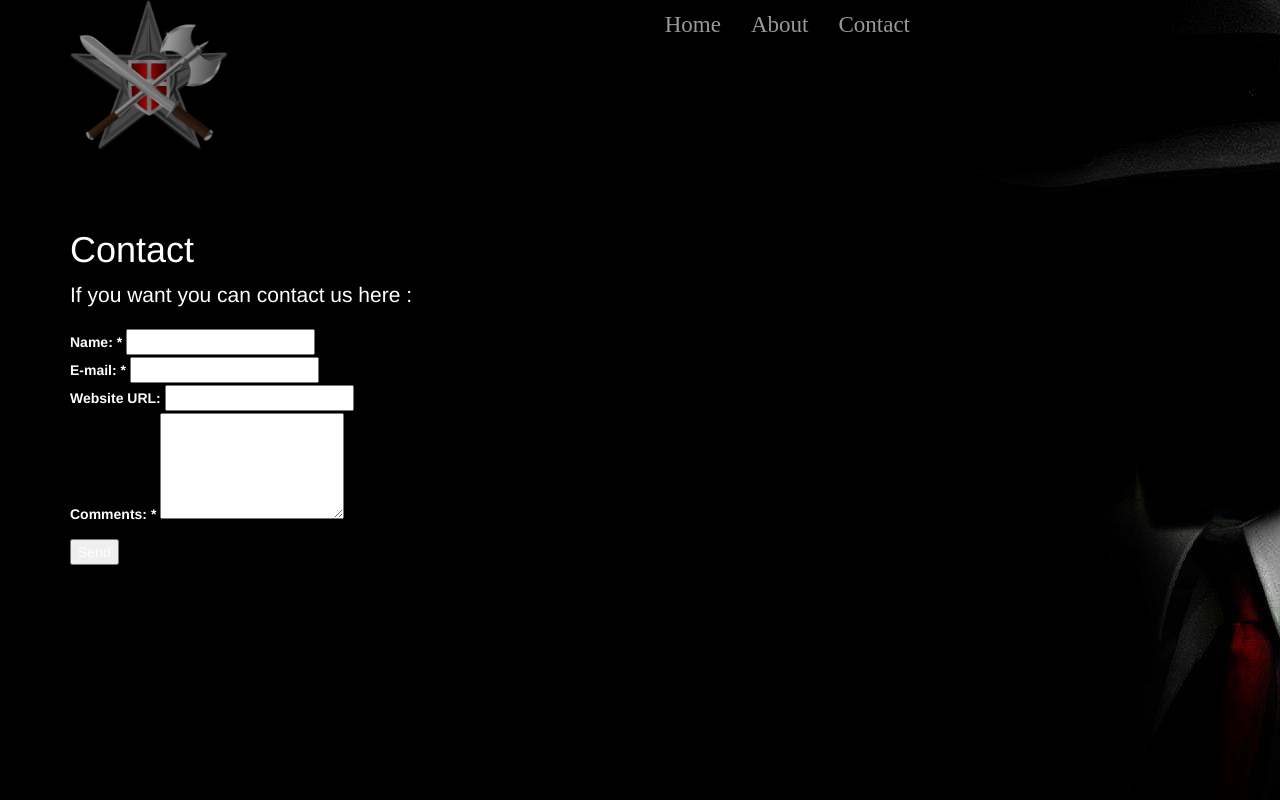
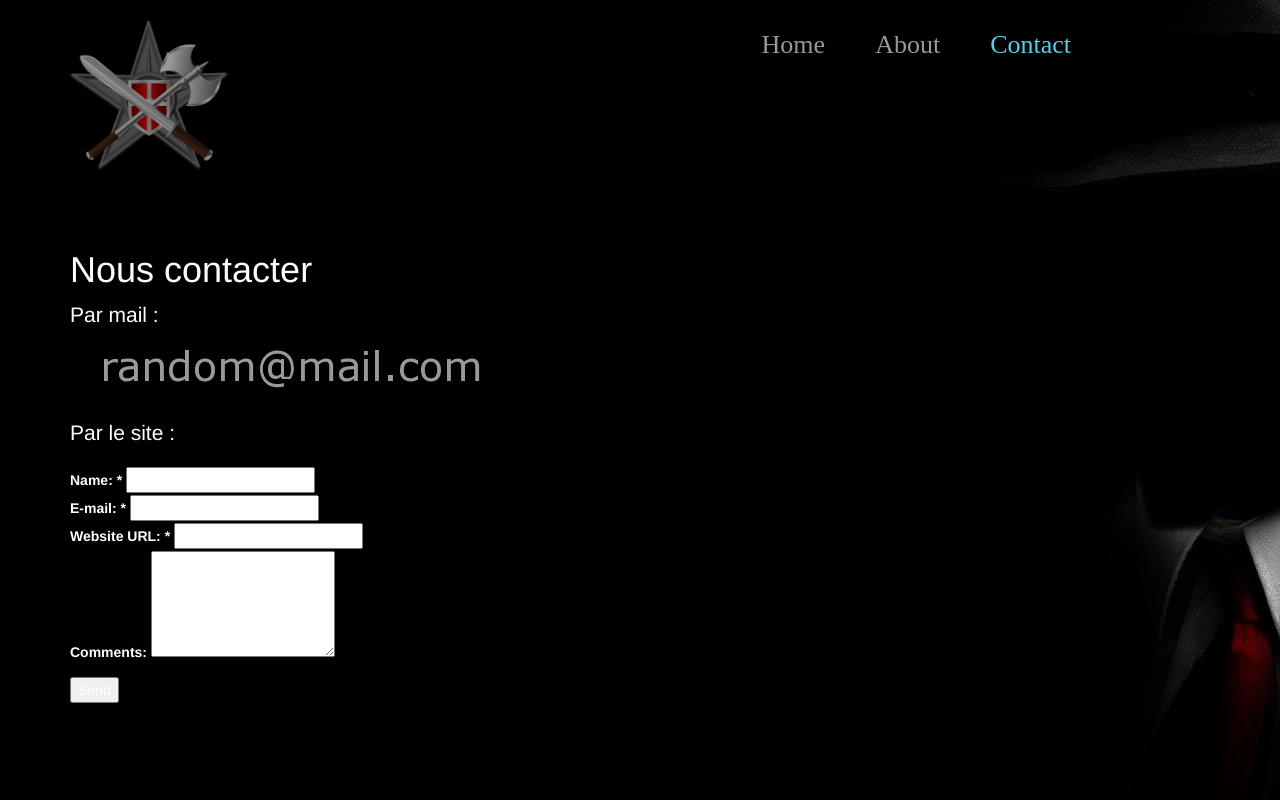
Before and after one commit to Buisson/Enjol--Colomb, a PHP site: page /contact.php in a window 1280 px wide. Run offline with PHP 8.4, Linux system fonts and the light colour scheme; some libraries are stand-ins or nearby versions.

Commit message:
Edited contact

```diff
--- a/about.html
+++ b/about.html
@@ -42,7 +42,7 @@
 
         </div>
 
-        <div class="collapse navbar-collapse" style="width:75%;">
+        <div class="collapse navbar-collapse" style="width:90%;">
 
           <ul class="nav navbar-nav navbar-right">
             <li class="menu"><a href="index.html">Home</a></li>
--- a/contact.php
+++ b/contact.php
@@ -139,6 +139,7 @@ function get_data($var) {
 
     <!-- Custom styles for this template -->
     <link href="starter-template.css" rel="stylesheet">
+	<link href="css/form.css" rel="stylesheet">
 
     <!-- Just for debugging purposes. Don't actually copy this line! -->
     <!--[if lt IE 9]><script src="../../assets/js/ie8-responsive-file-warning.js"></script><![endif]-->
@@ -151,7 +152,7 @@ function get_data($var) {
   </head>
 
   <body>
-
+	<div class="spacer1">&nbsp;</div>
     <div class="navbar navbar-inverse navbar-top navbarperso" style="border:none;" role="navigation">
       <div class="container">
         <div class="navbar-header">
@@ -165,12 +166,12 @@ function get_data($var) {
 
         </div>
 
-        <div class="collapse navbar-collapse" style="width:75%;">
+        <div class="collapse navbar-collapse" style="width:90%;">
 
           <ul class="nav navbar-nav navbar-right">
-            <li class="textNav navbarperso"><a href="index.html">Home</a></li>
-            <li class="textNav navbarperso"><a href="about.html">About</a></li>
-            <li class="textNav navbarperso"><a href="contact.php">Contact</a></li>
+            <li class="menu"><a href="index.html">Home</a></li>
+            <li class="menu"><a href="about.html">About</a></li>
+            <li class="menu"><a href="contact.php" style="color: #59CEE5">Contact</a></li>
           </ul>
         </div><!--/.nav-collapse -->
 
@@ -182,8 +183,11 @@ function get_data($var) {
       <div class="starter-template">
 		<br>
 		<br>
-        <h1>Contact</h1>
-        <p class="lead">If you want you can contact us here : </p>
+        <h1>Nous contacter</h1>
+        <p class="lead">Par mail :</p>
+			<p class="paragraphe"><a href="mailto:random@mail.com"><img src="Images/mail.png"></a></p>
+		<div class="spacer1">&nbsp;</div>
+		<p class="lead">Par le site :</p>
 		<?php
 			if (!empty($error_msg)) {
 				echo '<p class="error">ERROR: '. implode("<br />", $error_msg) . "</p>";
@@ -203,16 +207,18 @@ function get_data($var) {
 				<label for="email">E-mail: *</label>
 					<input type="text" name="email" id="email" value="<?php get_data("email"); ?>" /><br />
 
-				<label for="url">Website URL:</label>
+				<label for="url">Website URL: *</label>
 					<input type="text" name="url" id="url" value="<?php get_data("url"); ?>" /><br />
 
-				<label for="comments">Comments: *</label>
+				<label for="comments">Comments: </label>
 					<textarea name="comments" id="comments" rows="5" cols="20"><?php get_data("comments"); ?></textarea><br />
 			</p>
 			<p>
 				<input type="submit" name="submit" id="submit" value="Send" <?php if (isset($disable) && $disable === true) echo ' disabled="disabled"'; ?> />
 			</p>
 		</form>
+
+
 
 
       </div>
```
Also changed, not shown: Images/mail.png (added).
